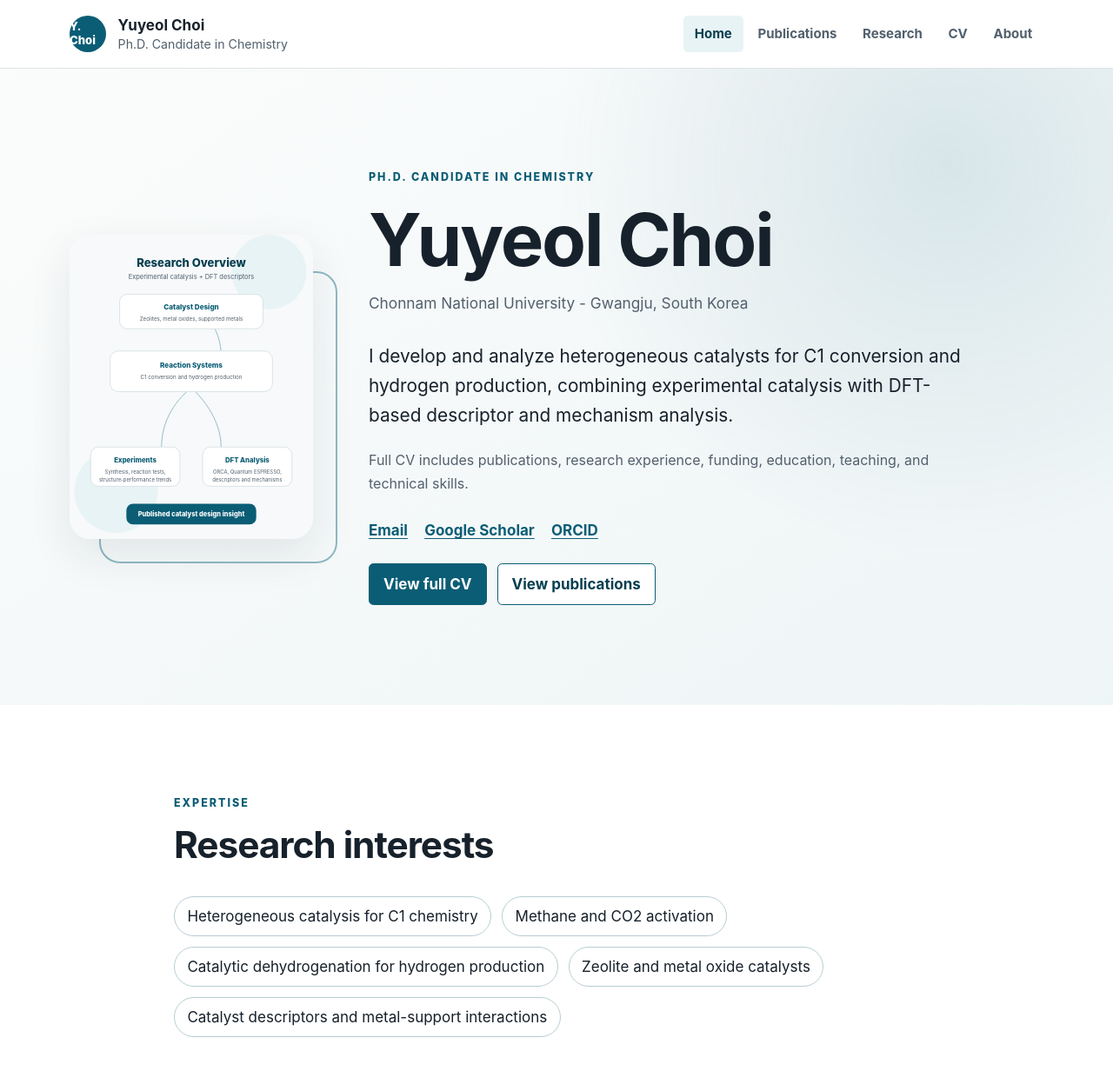
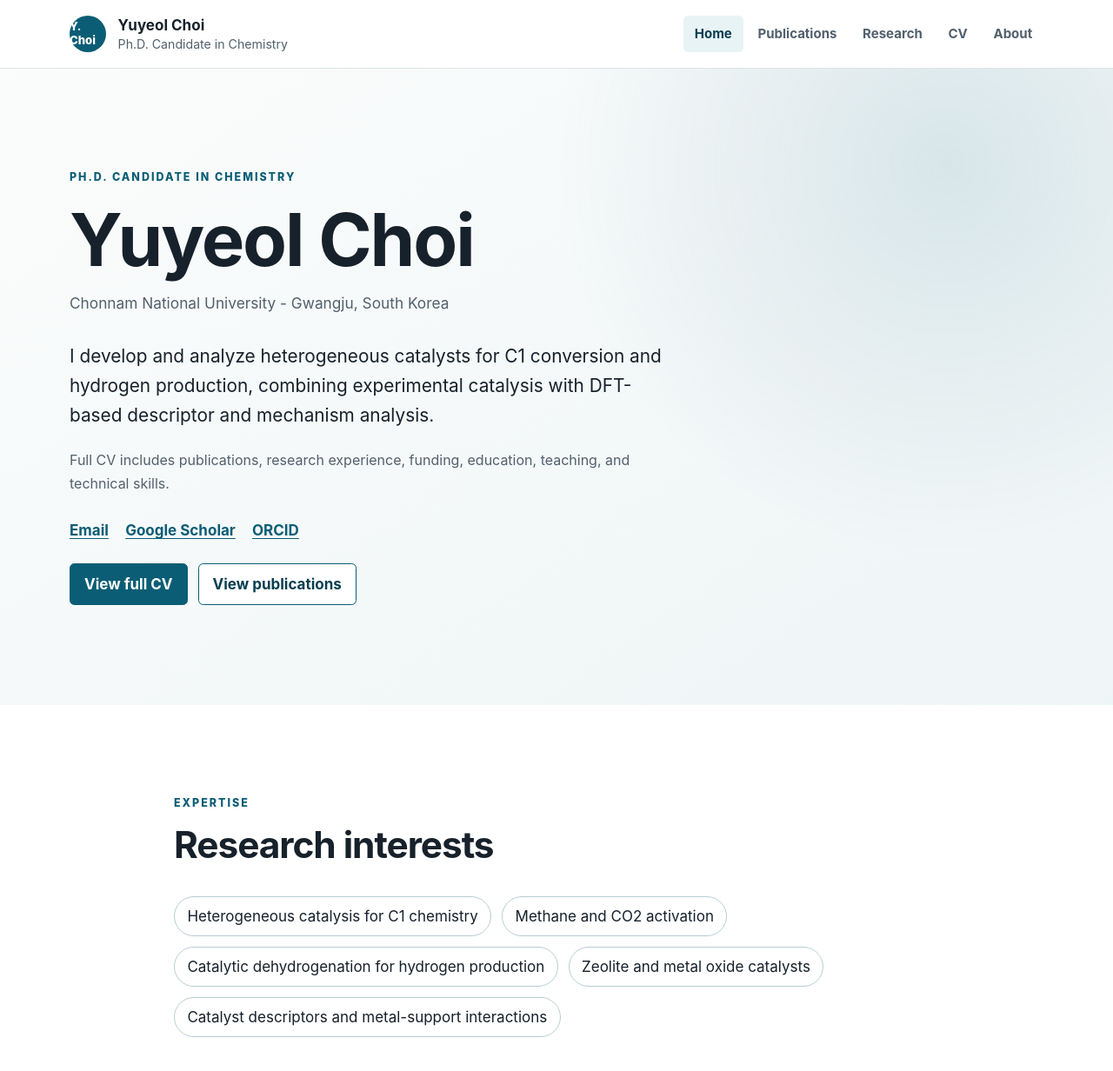
Before and after one commit to yuyeolchoi/yuyeolchoi.github.io, a Jekyll site: the page built from index.html, in a window 1280 px wide and 1400 px high. Shown: the top 1232 px of the window at 87% size. Built offline with Jekyll 4.4.1, drawn with Linux system fonts in a browser that asks for light colours.

Commit message:
refactor: make the home hero text-only until a portrait is provided
The hero image slot is designed for a 4:5 portrait; the research overview
diagram was unreadable at that size. Render the image block only when
author.profile_image is set and use a single-column hero otherwise.

Co-Authored-By: Claude Fable 5.1 <noreply@anthropic.com>

```diff
--- a/_config.yml
+++ b/_config.yml
@@ -18,7 +18,9 @@ author:
     I develop and analyze heterogeneous catalysts for C1 conversion and
     hydrogen production, combining experimental catalysis with DFT-based
     descriptor and mechanism analysis.
-  profile_image: "/assets/images/research-overview.svg"
+  # TODO(owner): Add a portrait (e.g. /assets/images/profile.jpg, 4:5 ratio, ~800x1000px)
+  # to show a photo in the home hero. Leave empty to keep the text-only hero.
+  profile_image: ""
   # TODO(owner): Upload a public CV PDF to assets/cv/ and set this path.
   cv_pdf: ""
 
--- a/assets/css/style.css
+++ b/assets/css/style.css
@@ -122,6 +122,8 @@ p { margin-top: 0; }
   align-items: center;
   gap: clamp(2rem, 5vw, 4.5rem);
 }
+.hero-grid-text { grid-template-columns: 1fr; }
+.hero-grid-text .hero-copy { max-width: 760px; }
 .hero-image-wrap { position: relative; }
 .hero-image-wrap::before {
   content: "";
--- a/index.html
+++ b/index.html
@@ -6,12 +6,15 @@ description: "Academic profile, research interests, and selected publications."
 {% assign featured_publications = site.data.publications | where: "featured", true %}
 {% assign featured_funding = site.data.cv.funding | where: "featured", true %}
 {% assign featured_experience = site.data.cv.experience | where: "featured", true %}
+{% assign profile_image = site.author.profile_image | default: "" %}
 
 <section class="hero">
-  <div class="container hero-grid">
-    <div class="hero-image-wrap">
-      <img class="profile-image" src="{{ site.author.profile_image | relative_url }}" alt="Research overview workflow linking catalyst design, experiments, and DFT analysis for {{ site.author.name }}">
-    </div>
+  <div class="container hero-grid{% if profile_image == "" %} hero-grid-text{% endif %}">
+    {% if profile_image != "" %}
+      <div class="hero-image-wrap">
+        <img class="profile-image" src="{{ profile_image | relative_url }}" alt="Portrait of {{ site.author.name }}" width="800" height="1000">
+      </div>
+    {% endif %}
     <div class="hero-copy">
       <p class="eyebrow">{{ site.author.role }}</p>
       <h1>{{ site.author.name }}</h1>
```
